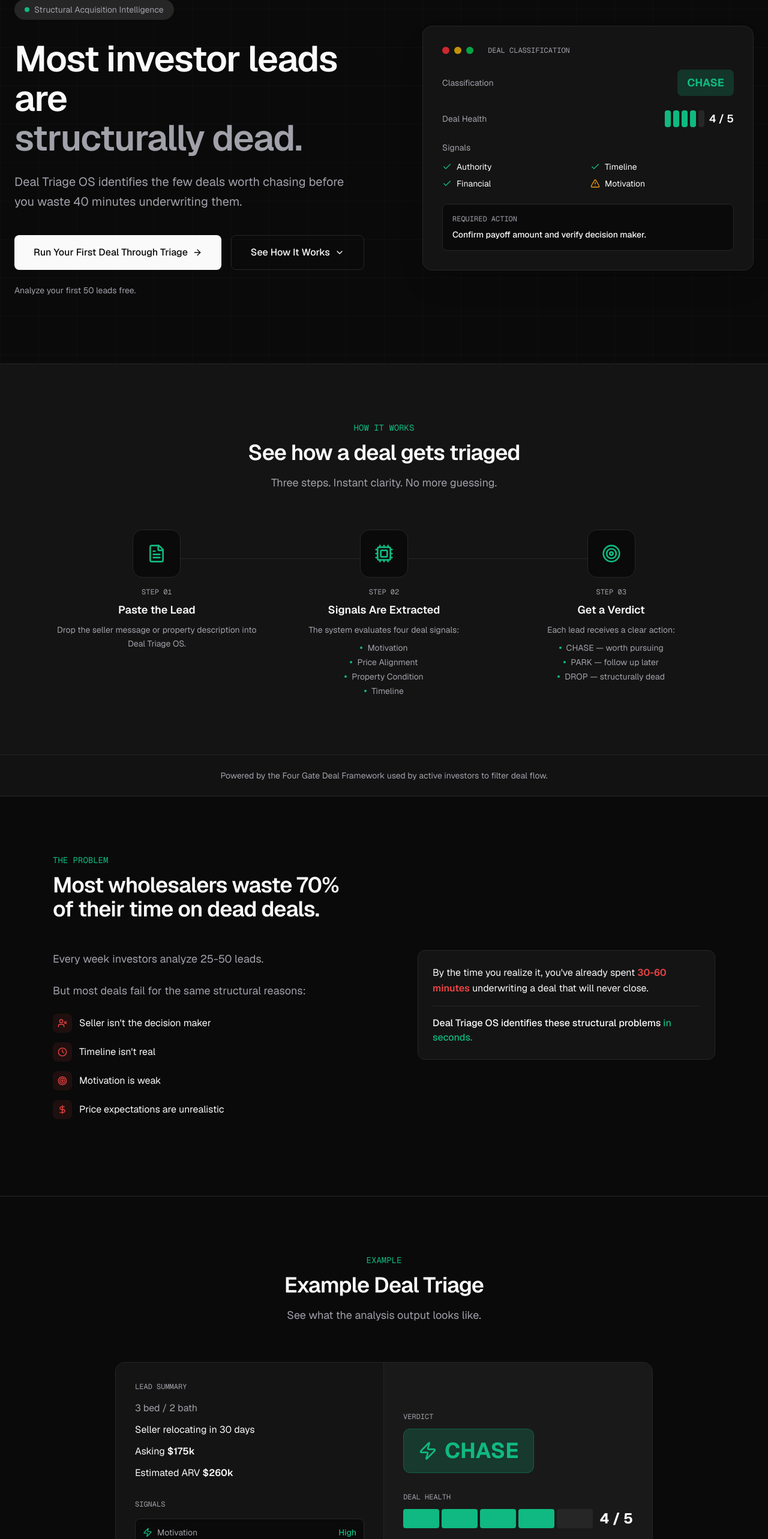
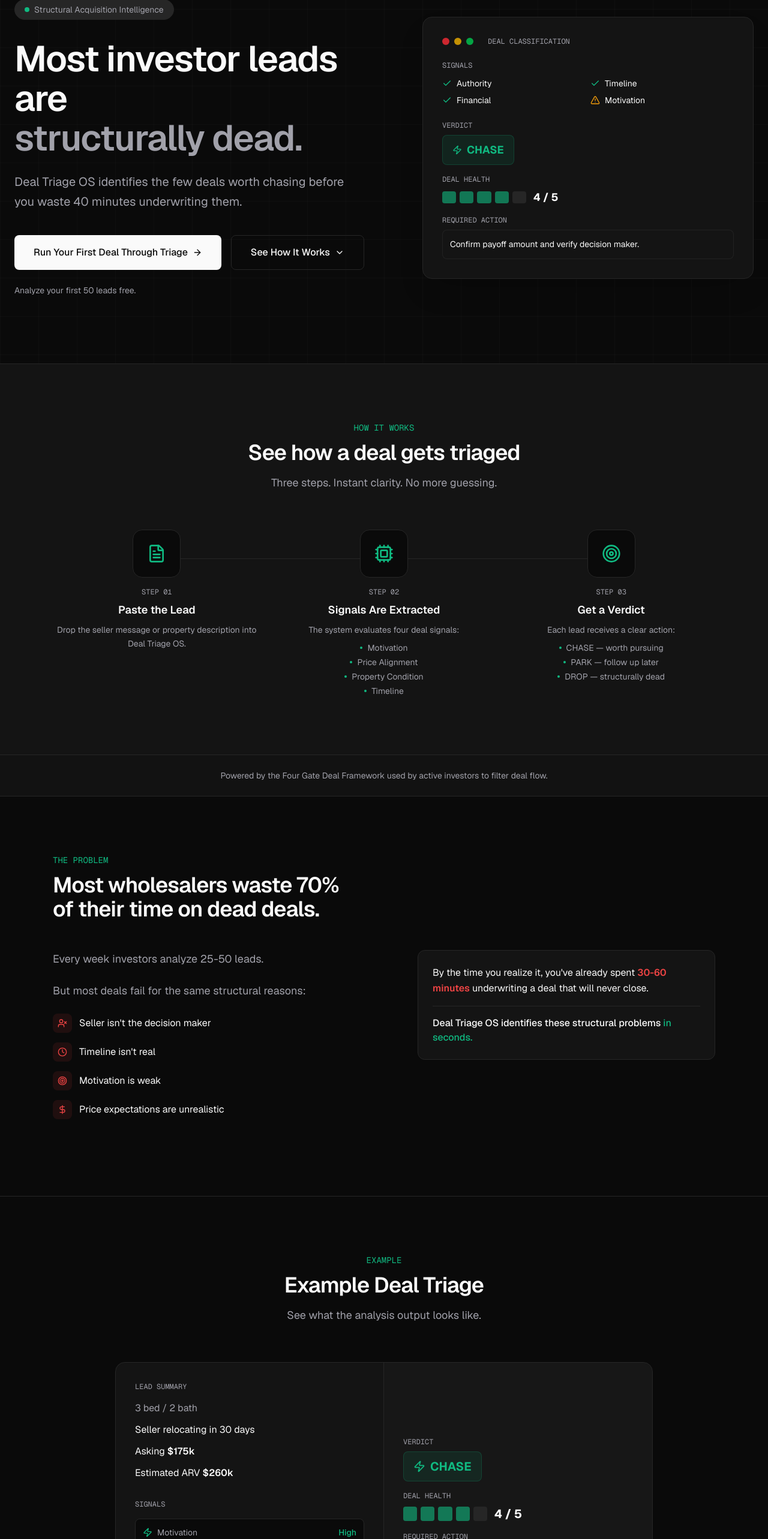
Before and after one commit to mmower86-create/deal-triage-os, a Next.js app: page / in a window 1280 px wide. Shown: the part 182-2748 px from the top of the page at 60% size. Built offline with nearby package versions, Linux system fonts and the light colour scheme.

Commit message:
feat: unify triage UI with reusable TriageOutput component
Create consistent visual system with unified component and softer styling.

```diff
--- a/components/landing/example-analysis.tsx
+++ b/components/landing/example-analysis.tsx
@@ -1,4 +1,5 @@
 import { Zap, TrendingUp, HelpCircle, Clock } from "lucide-react";
+import { TriageOutput } from "./triage-output";
 
 export function ExampleAnalysis() {
   const leadSummary = {
@@ -65,41 +66,12 @@ export function ExampleAnalysis() {
               </div>
 
               {/* Right: Verdict */}
-              <div className="p-6 md:p-8 bg-muted/30 flex flex-col justify-center">
-                {/* Verdict */}
-                <div className="mb-8">
-                  <h3 className="text-xs font-mono text-muted-foreground mb-3">VERDICT</h3>
-                  <div className="inline-flex items-center gap-3 px-6 py-4 bg-accent/20 border border-accent/30 rounded-xl">
-                    <Zap className="w-8 h-8 text-accent" />
-                    <span className="text-4xl font-bold text-accent">CHASE</span>
-                  </div>
-                </div>
-
-                {/* Deal Health */}
-                <div className="mb-8">
-                  <h3 className="text-xs font-mono text-muted-foreground mb-3">DEAL HEALTH</h3>
-                  <div className="flex items-center gap-3">
-                    <div className="flex gap-1 flex-1">
-                      {[1, 2, 3, 4, 5].map((i) => (
-                        <div
-                          key={i}
-                          className={`flex-1 h-8 rounded ${i <= 4 ? "bg-accent" : "bg-muted"}`}
-                        />
-                      ))}
-                    </div>
-                    <span className="text-2xl font-bold text-foreground">4 / 5</span>
-                  </div>
-                </div>
-
-                {/* Required Action */}
-                <div>
-                  <h3 className="text-xs font-mono text-muted-foreground mb-3">REQUIRED ACTION</h3>
-                  <div className="bg-background border border-border rounded-lg p-4">
-                    <p className="text-foreground font-medium">
-                      Verify property condition. If acceptable, pursue immediately.
-                    </p>
-                  </div>
-                </div>
+              <div className="p-6 md:p-8 bg-muted/20 flex flex-col justify-center">
+                <TriageOutput
+                  verdict="CHASE"
+                  healthScore={4}
+                  requiredAction="Verify property condition. If acceptable, pursue immediately."
+                />
               </div>
             </div>
           </div>
--- a/components/landing/hero.tsx
+++ b/components/landing/hero.tsx
@@ -1,6 +1,7 @@
 "use client";
 
 import { ArrowRight, ChevronDown, Check, AlertTriangle } from "lucide-react";
+import { TriageOutput } from "./triage-output";
 
 interface HeroProps {
   onBuyClick: () => void;
@@ -72,33 +73,9 @@ export function Hero({ onBuyClick, onDemoClick, loading }: HeroProps) {
                 <span className="ml-4 text-xs font-mono text-muted-foreground">DEAL CLASSIFICATION</span>
               </div>
 
-              {/* Classification */}
-              <div className="flex items-center justify-between mb-6">
-                <span className="text-sm text-muted-foreground">Classification</span>
-                <span className="px-4 py-2 bg-accent/20 text-accent font-bold rounded-lg text-lg">
-                  CHASE
-                </span>
-              </div>
-
-              {/* Deal Health */}
-              <div className="flex items-center justify-between mb-6">
-                <span className="text-sm text-muted-foreground">Deal Health</span>
-                <div className="flex items-center gap-2">
-                  <div className="flex gap-1">
-                    {[1, 2, 3, 4, 5].map((i) => (
-                      <div
-                        key={i}
-                        className={`w-2.5 h-7 rounded-sm ${i <= 4 ? "bg-accent" : "bg-muted"}`}
-                      />
-                    ))}
-                  </div>
-                  <span className="text-foreground font-semibold text-lg">4 / 5</span>
-                </div>
-              </div>
-
               {/* Signals */}
               <div className="mb-6">
-                <span className="text-sm text-muted-foreground mb-3 block">Signals</span>
+                <span className="text-xs font-mono text-muted-foreground mb-3 block">SIGNALS</span>
                 <div className="grid grid-cols-2 gap-2">
                   <div className="flex items-center gap-2 text-sm">
                     <Check className="w-4 h-4 text-accent" />
@@ -119,13 +96,13 @@ export function Hero({ onBuyClick, onDemoClick, loading }: HeroProps) {
                 </div>
               </div>
 
-              {/* Required Action */}
-              <div className="bg-background border border-border rounded-lg p-4">
-                <span className="text-xs font-mono text-muted-foreground mb-2 block">REQUIRED ACTION</span>
-                <p className="text-foreground font-medium text-sm">
-                  Confirm payoff amount and verify decision maker.
-                </p>
-              </div>
+              {/* Triage Output */}
+              <TriageOutput
+                verdict="CHASE"
+                healthScore={4}
+                requiredAction="Confirm payoff amount and verify decision maker."
+                variant="compact"
+              />
             </div>
           </div>
         </div>
--- a/components/landing/product-screenshot.tsx
+++ b/components/landing/product-screenshot.tsx
@@ -1,4 +1,5 @@
 import { Check, AlertTriangle, X, Clock, Users, DollarSign, Home, Handshake, Target, Zap, Calendar } from "lucide-react";
+import { TriageOutput } from "./triage-output";
 
 export function ProductScreenshot() {
   const signals = [
@@ -80,44 +81,15 @@ export function ProductScreenshot() {
 
                 {/* Right: Decision panel */}
                 <div className="space-y-4">
-                  {/* Classification */}
-                  <div className="bg-background border border-accent/30 rounded-xl p-5">
-                    <p className="text-xs font-mono text-muted-foreground mb-3">CLASSIFICATION</p>
-                    <div className="flex items-center justify-between">
-                      <span className="text-3xl font-bold text-accent">CHASE</span>
-                      <div className="p-2 bg-accent/20 rounded-lg">
-                        <Zap className="w-6 h-6 text-accent" />
-                      </div>
-                    </div>
-                  </div>
-
-                  {/* Deal Health */}
-                  <div className="bg-background border border-border rounded-xl p-5">
-                    <p className="text-xs font-mono text-muted-foreground mb-3">DEAL HEALTH</p>
-                    <div className="flex items-center gap-3">
-                      <div className="flex gap-1 flex-1">
-                        {[1, 2, 3, 4, 5].map((i) => (
-                          <div
-                            key={i}
-                            className={`flex-1 h-8 rounded ${i <= 4 ? "bg-accent" : "bg-muted"}`}
-                          />
-                        ))}
-                      </div>
-                      <span className="text-2xl font-bold text-foreground">4/5</span>
-                    </div>
-                  </div>
-
-                  {/* Next Action */}
-                  <div className="bg-background border border-border rounded-xl p-5">
-                    <p className="text-xs font-mono text-muted-foreground mb-3">REQUIRED ACTION</p>
-                    <p className="text-foreground font-medium text-sm leading-relaxed">
-                      Verify payoff with lender. Schedule property walkthrough within 48 hours.
-                    </p>
-                  </div>
+                  <TriageOutput
+                    verdict="CHASE"
+                    healthScore={4}
+                    requiredAction="Verify payoff with lender. Schedule property walkthrough within 48 hours."
+                  />
 
                   {/* Action buttons */}
-                  <div className="flex gap-2">
-                    <button className="flex-1 py-2.5 bg-accent text-accent-foreground text-sm font-medium rounded-lg hover:bg-accent/90 transition-colors">
+                  <div className="flex gap-2 pt-2">
+                    <button className="flex-1 py-2.5 bg-accent/80 text-accent-foreground text-sm font-medium rounded-lg hover:bg-accent/70 transition-colors">
                       Save Lead
                     </button>
                     <button className="flex-1 py-2.5 bg-muted text-foreground text-sm font-medium rounded-lg hover:bg-muted/80 transition-colors">
--- /dev/null
+++ b/components/landing/triage-output.tsx
@@ -0,0 +1,76 @@
+import { Zap, AlertTriangle, Clock } from "lucide-react";
+
+type Verdict = "CHASE" | "PARK" | "DROP";
+
+interface TriageOutputProps {
+  verdict: Verdict;
+  healthScore: number;
+  requiredAction: string;
+  variant?: "default" | "compact";
+}
+
+const verdictConfig = {
+  CHASE: {
+    icon: Zap,
+    colorClass: "text-accent",
+    bgClass: "bg-accent/10",
+    borderClass: "border-accent/20",
+  },
+  PARK: {
+    icon: Clock,
+    colorClass: "text-warning",
+    bgClass: "bg-warning/10",
+    borderClass: "border-warning/20",
+  },
+  DROP: {
+    icon: AlertTriangle,
+    colorClass: "text-destructive",
+    bgClass: "bg-destructive/10",
+    borderClass: "border-destructive/20",
+  },
+};
+
+export function TriageOutput({ verdict, healthScore, requiredAction, variant = "default" }: TriageOutputProps) {
+  const config = verdictConfig[verdict];
+  const VerdictIcon = config.icon;
+  const isCompact = variant === "compact";
+
+  return (
+    <div className="space-y-4">
+      {/* Verdict Badge */}
+      <div>
+        <p className="text-xs font-mono text-muted-foreground mb-2">VERDICT</p>
+        <div className={`inline-flex items-center gap-2 px-4 py-2.5 ${config.bgClass} border ${config.borderClass} rounded-lg`}>
+          <VerdictIcon className={`${isCompact ? "w-4 h-4" : "w-5 h-5"} ${config.colorClass}`} />
+          <span className={`${isCompact ? "text-lg" : "text-xl"} font-bold ${config.colorClass}`}>{verdict}</span>
+        </div>
+      </div>
+
+      {/* Deal Health */}
+      <div>
+        <p className="text-xs font-mono text-muted-foreground mb-2">DEAL HEALTH</p>
+        <div className="flex items-center gap-3">
+          <div className="flex gap-1.5 flex-1 max-w-[140px]">
+            {[1, 2, 3, 4, 5].map((i) => (
+              <div
+                key={i}
+                className={`flex-1 ${isCompact ? "h-5" : "h-6"} rounded-sm ${
+                  i <= healthScore ? "bg-accent/60" : "bg-muted"
+                }`}
+              />
+            ))}
+          </div>
+          <span className={`${isCompact ? "text-lg" : "text-xl"} font-bold text-foreground`}>{healthScore} / 5</span>
+        </div>
+      </div>
+
+      {/* Required Action */}
+      <div>
+        <p className="text-xs font-mono text-muted-foreground mb-2">REQUIRED ACTION</p>
+        <div className="bg-card/50 border border-border/80 rounded-lg p-3">
+          <p className="text-foreground text-sm leading-relaxed">{requiredAction}</p>
+        </div>
+      </div>
+    </div>
+  );
+}
```
